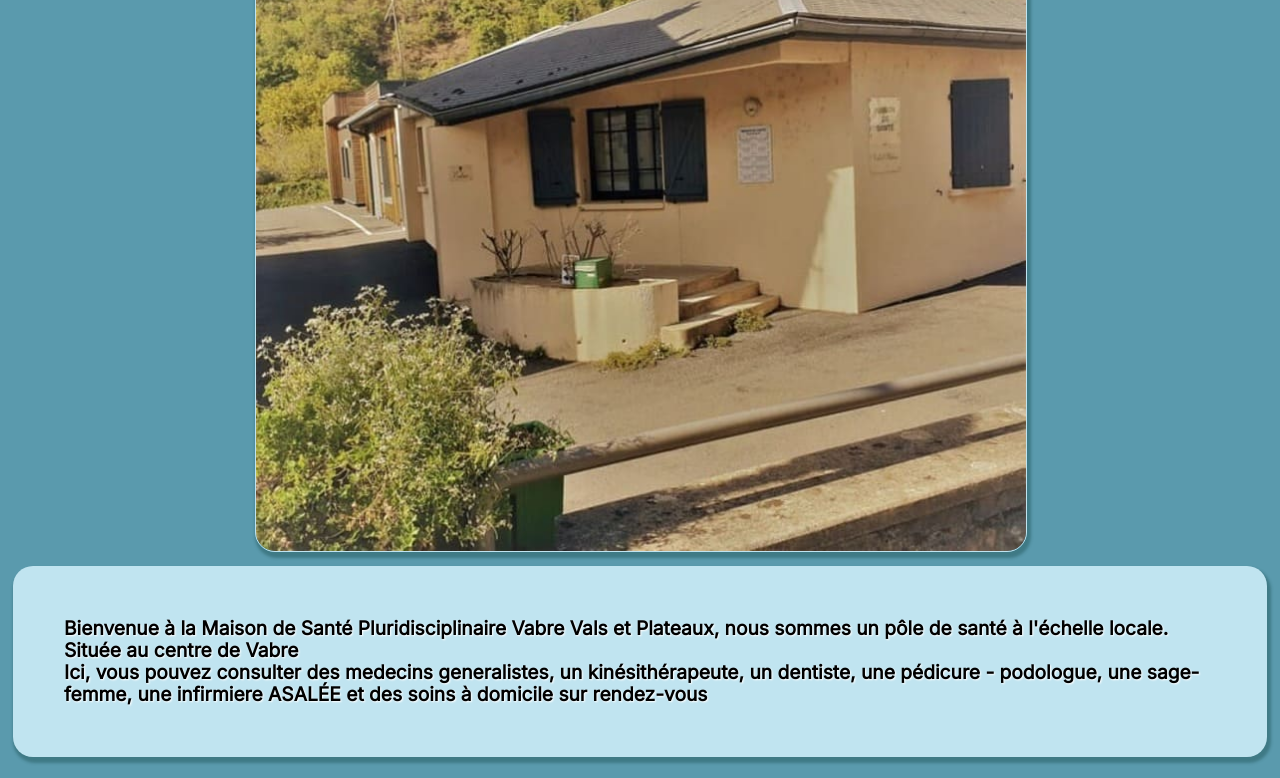
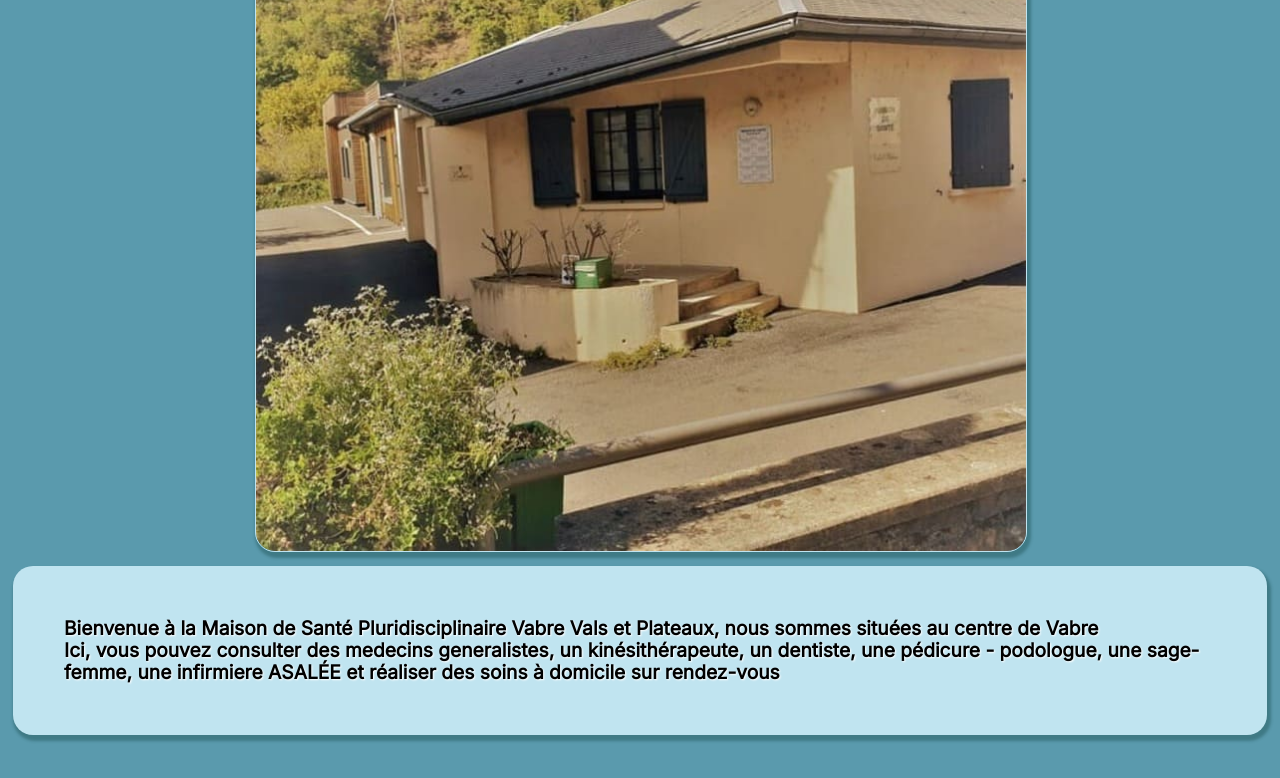
Before and after one commit to janoujan/MSP, a website: page index.html in a window 1280 px wide. Shown: the part 164-942 px from the top of the page. Drawn offline with Linux system fonts and the light colour scheme.

Commit message:
fix text in presentation

```diff
--- a/index.html
+++ b/index.html
@@ -78,9 +78,9 @@
         <figure class="presentation_figure">
           <img class="presentation_image" src="./images/msp_facade.jpg" alt="photo de La MSP Vabre Vals et Plateaux"></figure>
         <div class="presentation_figcaption">Bienvenue à la <strong>Maison de Santé Pluridisciplinaire</strong>
-          Vabre Vals et Plateaux, nous sommes un pôle de santé à l'échelle locale. Située au centre de Vabre<br>
+          Vabre Vals et Plateaux, nous sommes situées au centre de Vabre<br>
           Ici, vous pouvez consulter des medecins generalistes, un kinésithérapeute, un dentiste, une pédicure -
-          podologue, une sage-femme, une infirmiere ASALÉE et des soins à domicile sur rendez-vous</div>
+          podologue, une sage-femme, une infirmiere ASALÉE et réaliser des soins à domicile sur rendez-vous</div>
       </div>
       <div id="team">
         <h2>Notre équipe</h2>
```
